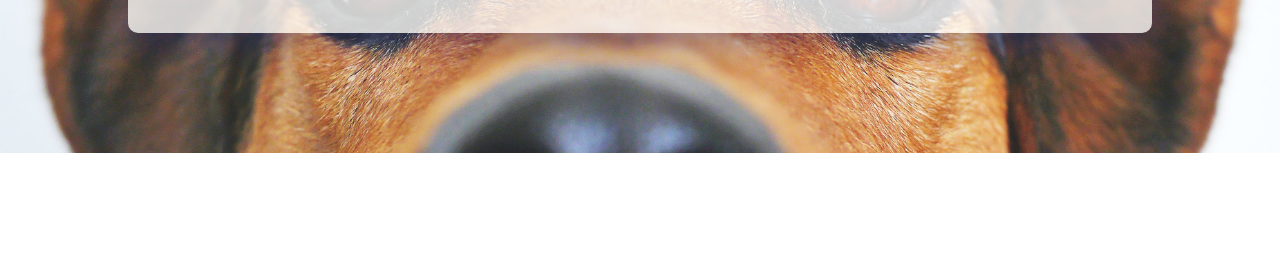
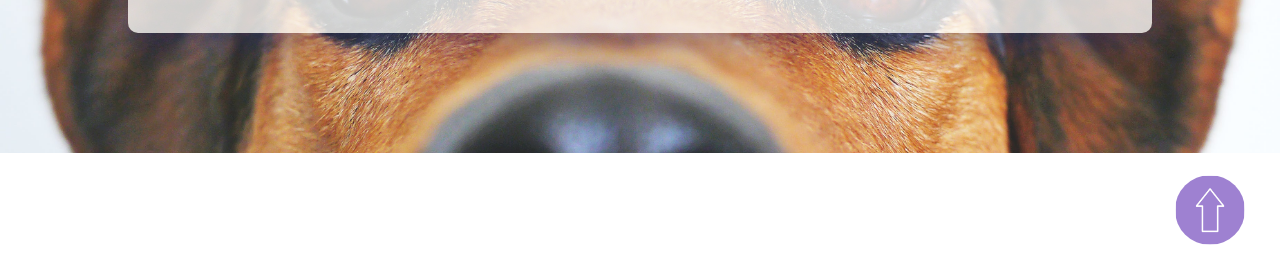
Before and after one commit to brunosmaldini/DevMedia, a plain HTML site: page desafio5-petshop/index.html in a window 1280 px wide. Shown: the part 516-786 px from the top of the page. Drawn offline with Linux system fonts and the light colour scheme.

Commit message:
ajuste de fixed

```diff
--- a/desafio5-petshop/index.html
+++ b/desafio5-petshop/index.html
@@ -9,7 +9,7 @@
     <link rel="stylesheet" href="style.css">
 </head>
 <body>
-    <div class="secao-banner">
+    <div id="comeco" class="secao-banner">
         <div class="logo-pata">
             <p><img src="img/patas.png" alt="patas">Pet Boutique</p>
             <p class="segundo-parag">Estilo e Elegância para Cães e Gatos</p>
@@ -84,6 +84,8 @@
     <div class="secao-rodape">
         <h3>Desenvolvido por <a href="https://wa.me/555598166087">Bruno Maldini</a></h3>
     </div>
-
+    <div class="inicio">
+        <a href="#comeco" target="_self"><img src="img/seta.png" alt="seta"></a>
+    </div>
 </body>
 </html>
--- a/desafio5-petshop/style.css
+++ b/desafio5-petshop/style.css
@@ -207,3 +207,15 @@
     color: #3c184e;
     padding: 0 5px 0 5px;
   }
+
+  .inicio {
+    position: fixed;
+    bottom: 35px;
+    right: 35px;
+  }
+
+  .inicio img {
+    width: 70px;
+    opacity: 75%;
+    border-radius: 50%;
+  }
```
Also changed, not shown: desafio5-petshop/img/seta.png (added).
